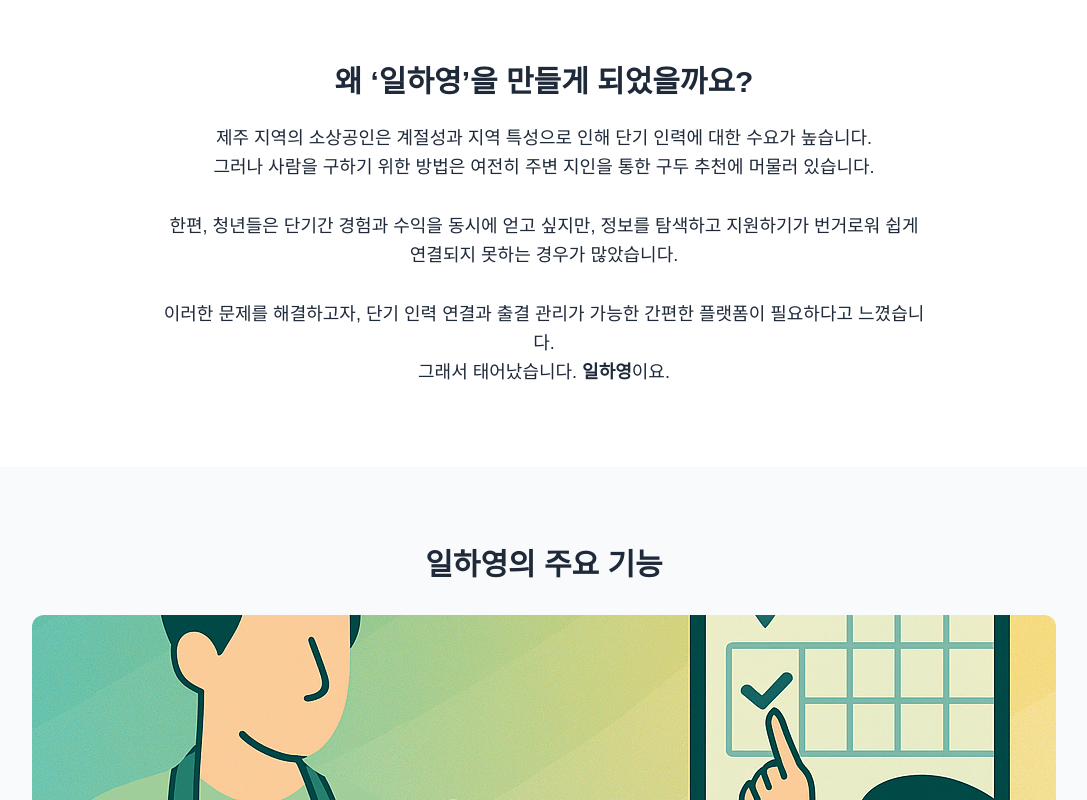
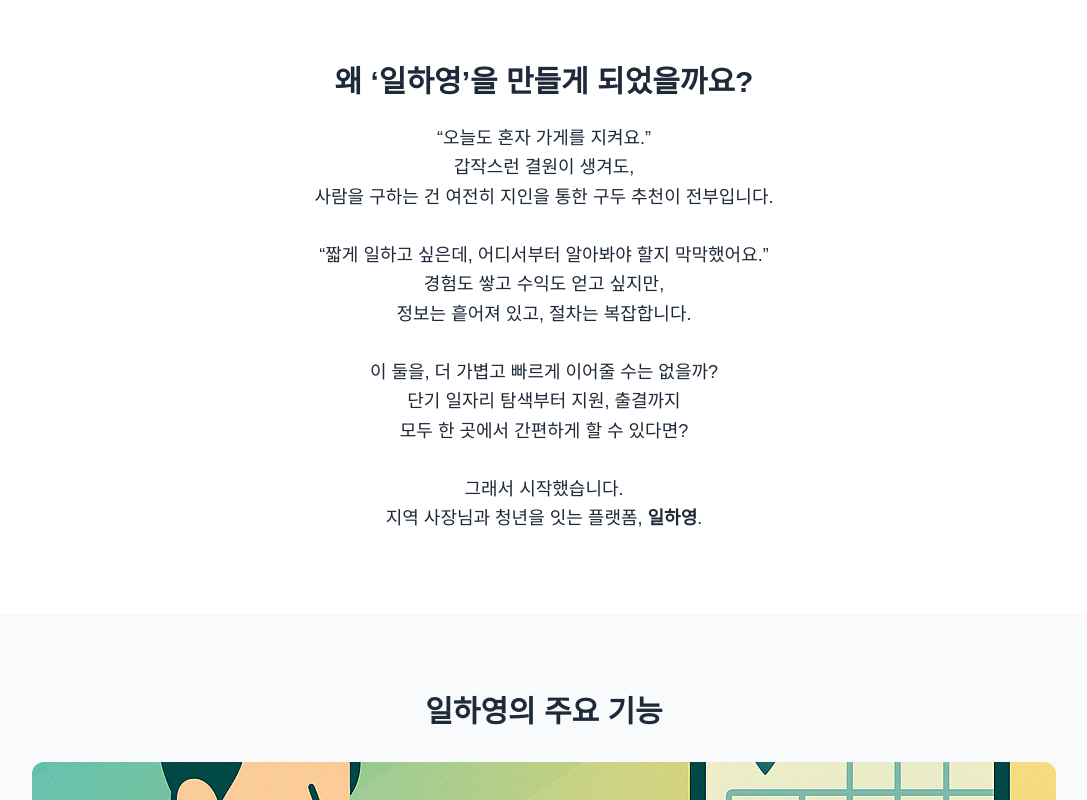
Before and after one commit to Leegiyeon/ilhayoung-web, a Next.js app: page / in a window 1280 px wide. Shown: the part 880-1680 px from the top of the page, without its empty margins (96-1183 px from the left). Built offline with nearby package versions, Linux system fonts and the light colour scheme.

Commit message:
design: 서비스 개발 이유 내용 수정

```diff
--- a/src/sections/ReasonSection.tsx
+++ b/src/sections/ReasonSection.tsx
@@ -6,17 +6,21 @@
     >
       <div className="max-w-3xl text-center">
         <h2 className="text-2xl sm:text-3xl font-bold mb-6">왜 ‘일하영’을 만들게 되었을까요?</h2>
-        <p className="text-base sm:text-lg leading-relaxed">
-          제주 지역의 소상공인은 계절성과 지역 특성으로 인해 단기 인력에 대한 수요가 높습니다.
-          <br className="hidden sm:block" />
-          그러나 사람을 구하기 위한 방법은 여전히 주변 지인을 통한 구두 추천에 머물러 있습니다.
-          <br /><br />
-          한편, 청년들은 단기간 경험과 수익을 동시에 얻고 싶지만, 정보를 탐색하고 지원하기가 번거로워
-          쉽게 연결되지 못하는 경우가 많았습니다.
-          <br /><br />
-          이러한 문제를 해결하고자, 단기 인력 연결과 출결 관리가 가능한 간편한 플랫폼이 필요하다고 느꼈습니다.
-          <br />
-          그래서 태어났습니다. <strong>일하영</strong>이요.
+        <p className="text-base sm:text-lg leading-relaxed whitespace-pre-line">
+          “오늘도 혼자 가게를 지켜요.”{'\n'}
+          갑작스런 결원이 생겨도,{'\n'}
+          사람을 구하는 건 여전히 지인을 통한 구두 추천이 전부입니다.
+          {'\n\n'}
+          “짧게 일하고 싶은데, 어디서부터 알아봐야 할지 막막했어요.”{'\n'}
+          경험도 쌓고 수익도 얻고 싶지만,{'\n'}
+          정보는 흩어져 있고, 절차는 복잡합니다.
+          {'\n\n'}
+          이 둘을, 더 가볍고 빠르게 이어줄 수는 없을까?{'\n'}
+          단기 일자리 탐색부터 지원, 출결까지{'\n'}
+          모두 한 곳에서 간편하게 할 수 있다면?
+          {'\n\n'}
+          그래서 시작했습니다.{'\n'}
+          지역 사장님과 청년을 잇는 플랫폼, <strong>일하영</strong>.
         </p>
       </div>
     </section>
```
